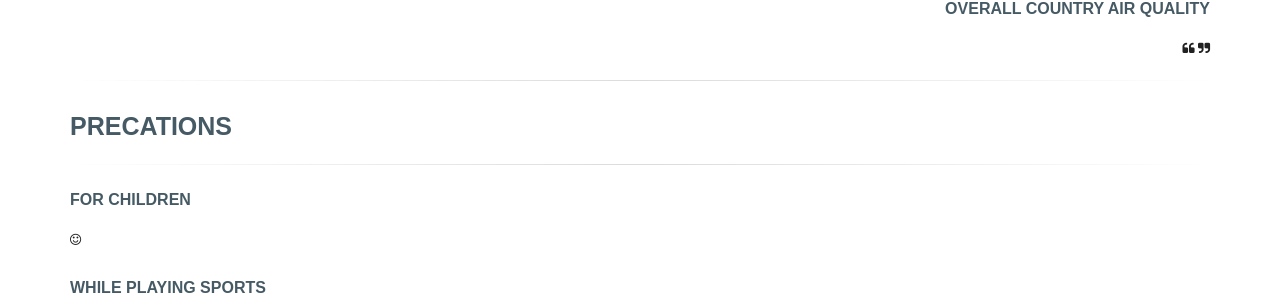
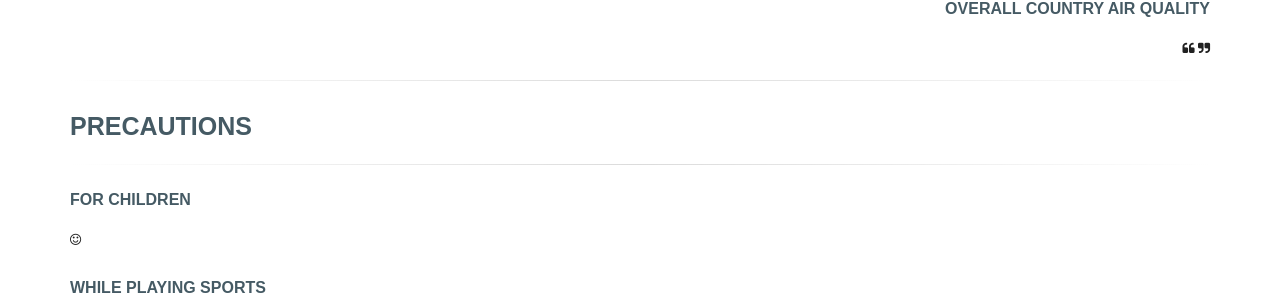
Before and after one commit to navneetsharmaui/reliefinneed, a PHP site: page /includes/app.php?location=1 in a window 1280 px wide. Shown: the part 291-598 px from the top of the page. Run offline with PHP 8.4, Linux system fonts and the light colour scheme; the template is opened without the code that fills it, so the values that code supplies are empty; some libraries are stand-ins or nearby versions; some web fonts are replaced.

Commit message:
modified files

```diff
--- a/includes/app.php
+++ b/includes/app.php
@@ -51,7 +51,6 @@ if (!empty($_GET['location'])){
         <!-- CSS -->
         <link rel="stylesheet" href="http://fonts.googleapis.com/css?family=Open+Sans:400italic,400">
         <link rel="stylesheet" href="http://fonts.googleapis.com/css?family=Droid+Sans">
-        <link href="http://fonts.googleapis.com/css?family=Roboto" rel="stylesheet" type="text/css">
         <link rel="stylesheet" href="../public/assets/bootstrap/css/bootstrap.min.css">
         <link rel="stylesheet" href="../public/assets/flat-ui/dist/css/flat-ui.min.css">
         <link rel="stylesheet" href="../public/assets/font-awesome-4.4.0/css/font-awesome.min.css">
@@ -61,7 +60,7 @@ if (!empty($_GET['location'])){
         <link rel="stylesheet" href="../public/assets/css/form-elements.css">
         <link rel="stylesheet" href="../public/assets/css/style.css">
         <link rel="stylesheet" href="../public/assets/css/media-queries.css">
-
+        <link href="http://fonts.googleapis.com/css?family=Roboto" rel="stylesheet" type="text/css">
         <!-- HTML5 Shim and Respond.js IE8 support of HTML5 elements and media queries -->
         <!-- WARNING: Respond.js doesn't work if you view the page via file:// -->
         <!--[if lt IE 9]>
@@ -246,7 +245,7 @@ if (!empty($_GET['location'])){
 						    ?><i class="fa fa-quote-right  "></i>
 	                    </p>
                       <hr class="hrNews">
-                      <h2>Precations </h2>
+                      <h2>Precautions </h2>
                       <hr class="hrNews">
 
                       <h3>For children </h3>
```
